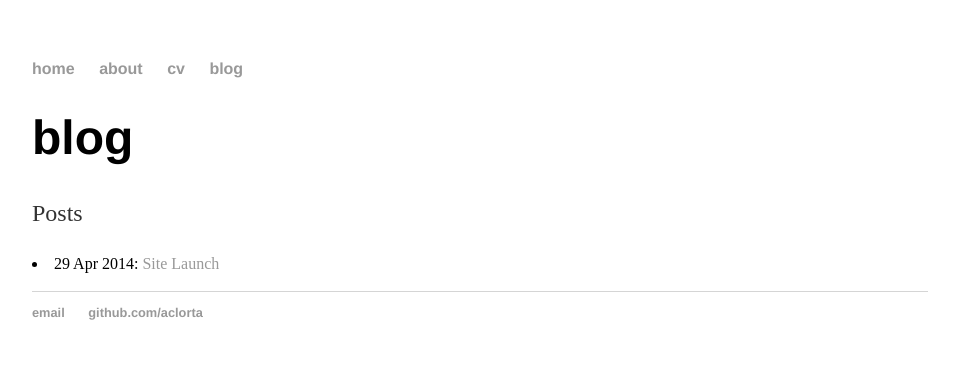
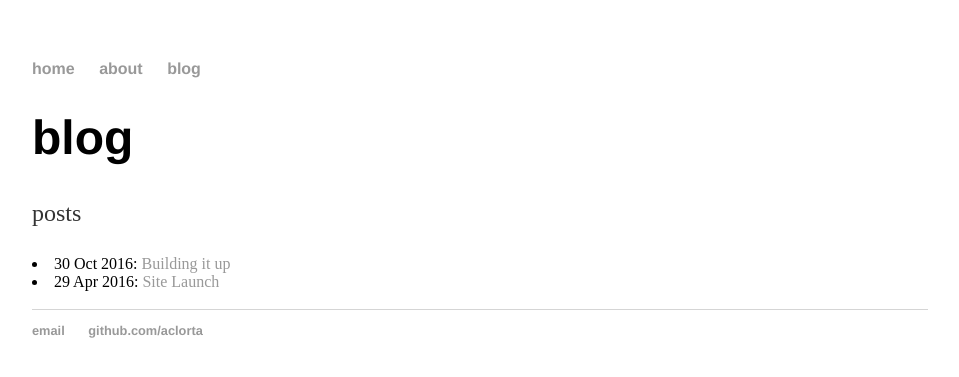
Before and after one commit to aclorta/aclorta.github.io, a Jekyll site: the page built from blog/index.html, in a window 1280 px wide. Shown: the top 377 px of the page, without its empty margins (160-1119 px from the left). Built offline with Jekyll 4.4.1, drawn with Linux system fonts in a browser that asks for light colours.

Commit message:
random post

```diff
--- a/_layouts/default.html
+++ b/_layouts/default.html
@@ -10,8 +10,8 @@
                 <ul>
                     <li><a href="/">home</a></li>
                     <li><a href="/about">about</a></li>
-                    <li><a href="/cv">cv</a></li>
                     <li><a href="/blog">blog</a></li>
+                    <!-- <li><a href="/cv">cv</a></li> -->
                 </ul>
             </nav>
             <div class="container">
--- a/_posts/2016-04-29-acl-site-launch.md
+++ b/_posts/2016-04-29-acl-site-launch.md
@@ -1,7 +1,7 @@
 ---
 layout: post
 title: "Site Launch"
-date: 2014-04-29
+date: 2016-04-29
 ---
 
 Hi!
--- a/blog/index.html
+++ b/blog/index.html
@@ -4,7 +4,7 @@ title: blog
 ---
 
     <h1>{{ page.title }}</h1>
-    <p>Posts</p>
+    <p>posts</p>
     <u1 class="posts">
         {% for post in site.posts %}
             <li><span>{{ post.date | date_to_string }}</span>:  <a href="{{ post.url }}" title="{{ post.title }}">{{ post.title }}</a></li>
```
Also changed, not shown: _posts/2016-10-30-acl-rando.md (added, +10 -0 lines).
